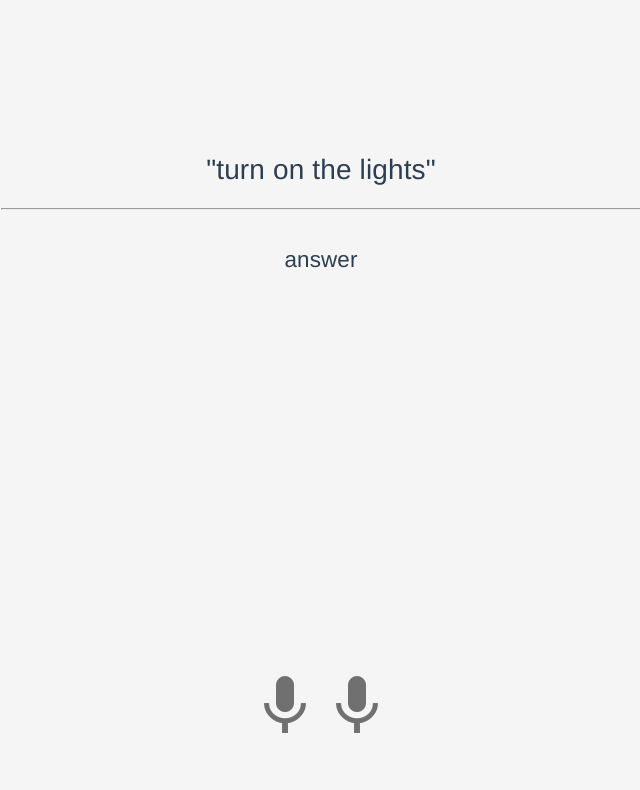
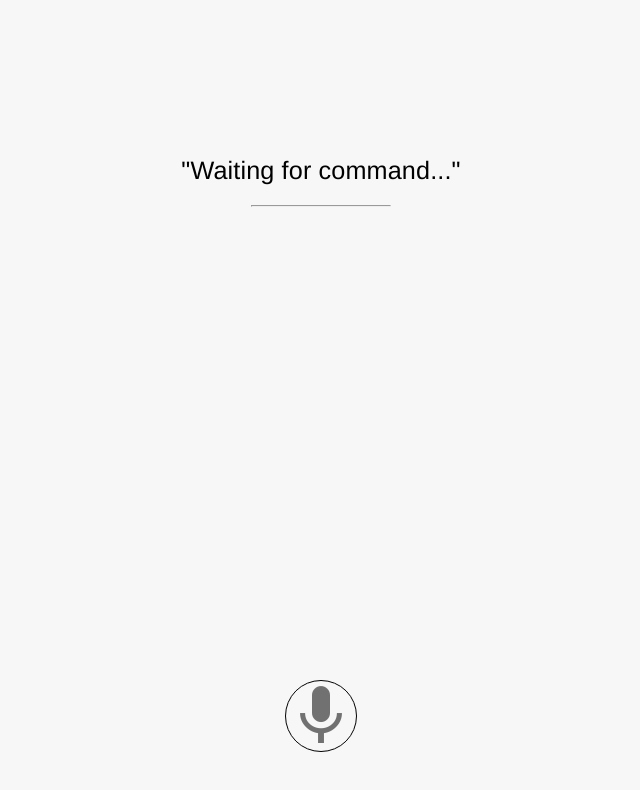
Before and after one commit to axbg/workshop-itfest-2019, a Vue app in the folder front/: page /#/ in a window 1280 px wide. Shown: the top 790 px of the page, without its empty margins (319-959 px from the left). Built offline with nearby package versions, Linux system fonts and the light colour scheme.

Commit message:
Implemented pages structure

```diff
--- a/front/src/App.vue
+++ b/front/src/App.vue
@@ -10,19 +10,26 @@
 html, body, #app {
   height: 100%;
 }
-
 #app {
   font-family: 'Avenir', Helvetica, Arial, sans-serif;
   -webkit-font-smoothing: antialiased;
   -moz-osx-font-smoothing: grayscale;
   text-align: center;
-  color: #2c3e50;
+  color: black;
 }
-
+.container::before {
+    content: " ";
+    position: absolute;
+    left: 0;
+    width: 100%;
+    height: 100%;
+    opacity: 0.6;
+    z-index: -1;
+    background-color: whitesmoke;
+}
 .container {
+  width: 100%;
   height: 100%;
-  width: 100%;
-  text-align: center;
-  background-color: white;
+  position: relative;
 }
 </style>
--- a/front/src/views/Home.vue
+++ b/front/src/views/Home.vue
@@ -2,10 +2,9 @@
   <div class="home-container">
     <p class="command">{{"\"" + command + "\""}}</p>
     <hr class="horizontal-line" />
-    <p class="answer">answer</p>
+    <p class="answer">{{answer}}</p>
     <div class="switch" @click="listen">
-      <md-icon class="md-size-3x" :class="{active: isActive}">mic</md-icon>
-      <md-icon class="md-size-3x" :class="{active: isActive}">mic</md-icon>
+      <md-icon class="md-size-3x custom-icon" :class="{active: isActive}">mic</md-icon>
     </div>
   </div>
 </template>
@@ -15,8 +14,8 @@ export default {
   name: "home",
   data: () => ({
     isActive: false,
-    command: "turn on the lights",
-    answer: "cool. done."
+    command: "Waiting for command...",
+    answer: ""
   }),
   methods: {
     listen: function() {
@@ -28,25 +27,28 @@ export default {
 
 <style>
 .home-container {
-  width: 100%;
-  height: 100%;
-  background-color: whitesmoke;
-  margin: 0 auto;
   display: inline-block;
 }
 .command {
   margin-top: 20vh;
-  font-size: 2em;
-}
-.answer {
-  margin-top: 5vh;
-  font-size: 1.6em;
+  font-size: 1.8em;
+  word-break: break-all;
 }
 .horizontal-line {
   width: 50%;
 }
+.answer {
+  font-size: 1.6em;
+}
 .switch {
-  margin-top: 50vh;
+  position: fixed;
+  width: 100%;
+  top: 85%;
+  left: 0;
+}
+.custom-icon {
+  border-radius: 50%;
+  border: 1px solid black;
 }
 .active {
   color: red !important;
--- a/front/src/views/Login.vue
+++ b/front/src/views/Login.vue
@@ -1,11 +1,6 @@
 <template>
     <div class="login-container">
-        <md-card class="md-elevation-24">
-            <md-card-header>
-                <md-card-header-text>
-                    <div class="md-title">Login</div>
-                </md-card-header-text>
-            </md-card-header>
+        <md-card class="md-elevation-12">
             <md-card-content class="credentials-container">
                 <md-field md-clearable>
                     <label>Email</label>
```
